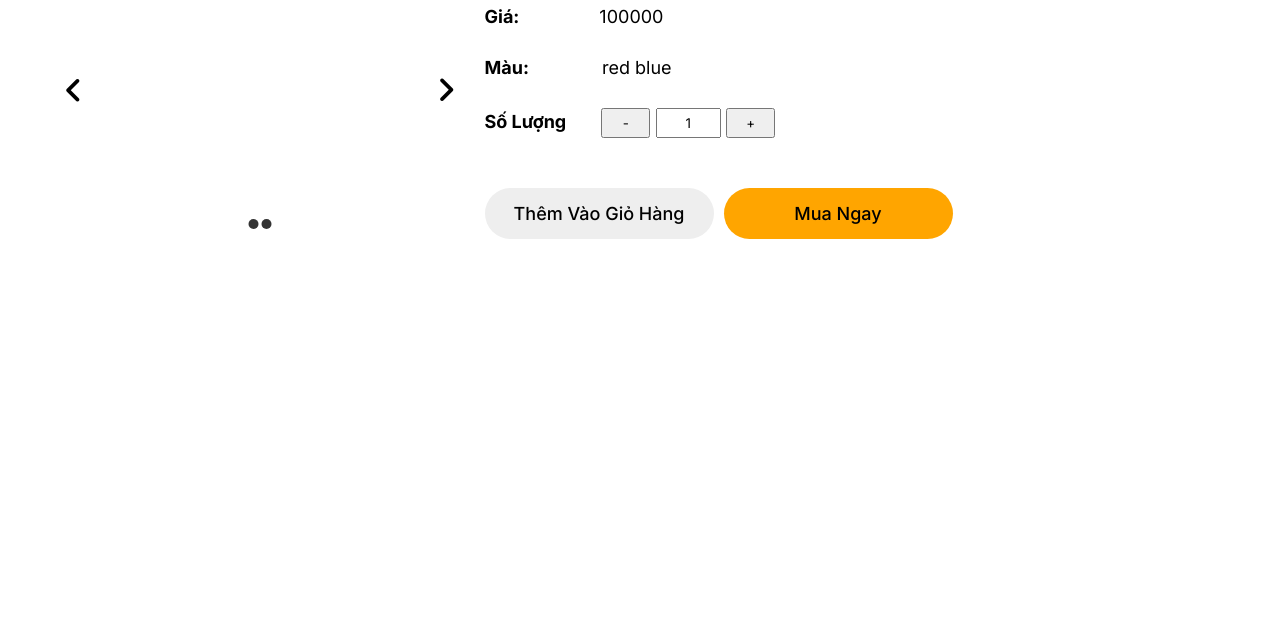
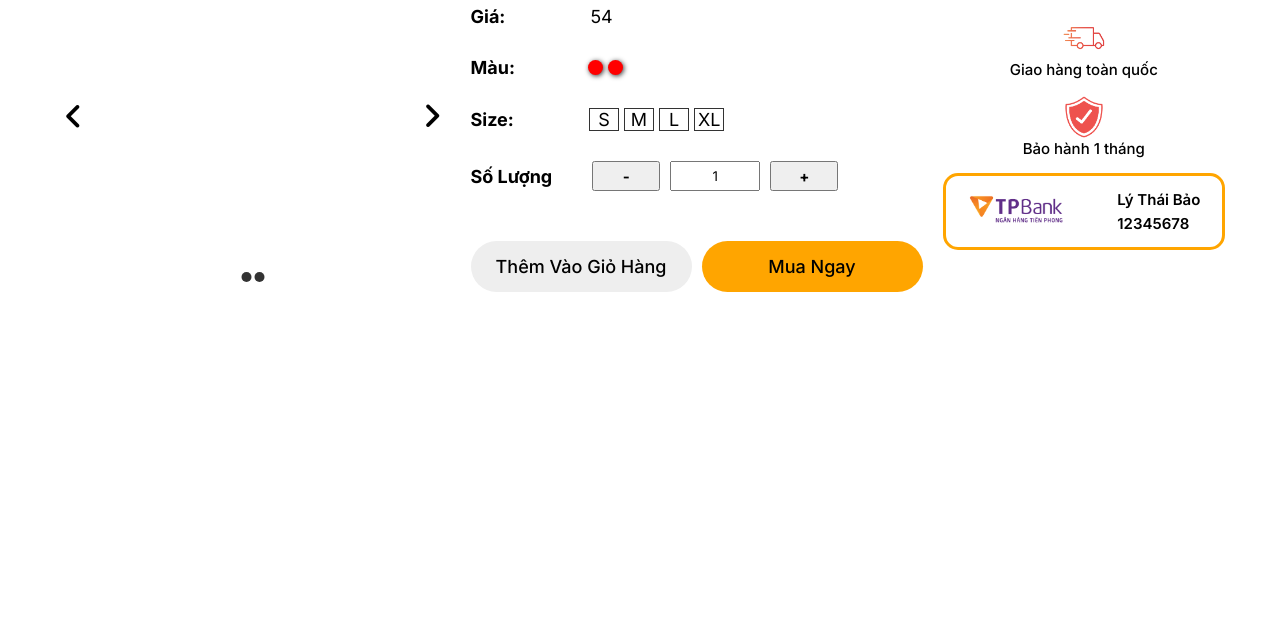
Before and after one commit to LyThaiBao/e-commerce, a plain HTML site: page detail.html in a window 1280 px wide. Shown: the part 160-800 px from the top of the page. Drawn offline with Linux system fonts and the light colour scheme; no server answers.

Commit message:
render detail product

```diff
--- a/css/detail.css
+++ b/css/detail.css
@@ -89,12 +89,32 @@
 }
 .product__color,
 .product__price,
-.product__quantity {
+.product__quantity,
+.product__size {
   font-size: 1.8rem;
   margin-bottom: 10px;
 }
+.product__size strong {
+  margin-right: 70px;
+}
+.product__size span {
+  display: inline-block;
+  width: 30px;
+  text-align: center;
+  border: 1px solid #333;
+  cursor: pointer;
+}
+.product__color span.active {
+  border: 2px solid orange;
+}
+.product__size span.active {
+  background: var(--linear-color);
+}
 .product__quantity {
-  width: 70%;
+  width: 100%;
+  display: flex;
+  align-items: center;
+  gap: 10px;
 }
 .product__quantity input {
   width: 20%;
@@ -103,10 +123,13 @@
   outline: none;
 }
 
-.subtraction,
-.addition {
+.reduce,
+.increase {
   width: 15%;
   height: 30px;
+  font-size: 1.5rem;
+  font-weight: bold;
+  cursor: pointer;
 }
 
 .product__cta {
@@ -124,6 +147,37 @@
   border-radius: 30px;
   text-align: center;
   cursor: pointer;
+  display: flex;
+  align-items: center;
+  justify-content: center;
+}
+.buyBow {
+  position: relative;
+  overflow: hidden;
+  /* border: 1px solid #333; */
+  /* border-top: 1px solid #333; */
+}
+.buyBow::after {
+  content: "";
+  position: absolute;
+  inset: 0;
+  background-color: #fff;
+  /* border-radius: 30px; */
+  opacity: 0.4;
+
+  animation: callToAction 1s infinite;
+}
+@keyframes callToAction {
+  0% {
+    width: 0;
+    left: 0;
+    right: 100%;
+  }
+  100% {
+    width: 100%;
+    left: 100%;
+    right: 0;
+  }
 }
 .product__quantity strong {
   margin-right: 30px;
@@ -134,6 +188,66 @@
 .product__color strong {
   margin-right: 68px;
 }
+.product__color span {
+  display: inline-block;
+  width: 15px;
+  height: 15px;
+  cursor: pointer;
+  margin-bottom: -1px;
+  border-radius: 100%;
+  background-color: red;
+  box-shadow: 1px 1px 5px #333;
+}
+
+/* ---------------------- Highlight--------------------------- */
+.main__highlight {
+  display: flex;
+  flex-wrap: wrap;
+}
+.main__highlight--return img,
+.main__highlight--ship img,
+.main__highlight--guarantee img,
+.main__highlight--card img {
+  width: 35%;
+}
+.main__highlight--return,
+.main__highlight--ship,
+.main__highlight--guarantee {
+  flex-basis: calc(100% / 3);
+  display: flex;
+  align-items: center;
+  flex-direction: column;
+  font-size: 1.1rem;
+  font-weight: 500;
+}
+.main__highlight--card {
+  flex-basis: 60%;
+  margin: 10px auto;
+  position: relative;
+  display: flex;
+  align-items: center;
+  border: 3px orange solid;
+  border-radius: 15px;
+  font-size: 1.6rem;
+  font-weight: 600;
+  padding: 18px 10px;
+  gap: 10px;
+}
+
+.main__highlight--card span:last-child {
+  display: block;
+  margin-top: 5px;
+  /* bottom: 20px; */
+}
+
+.main__highlight--return span,
+.main__highlight--ship span,
+.main__highlight--guarantee span {
+  display: inline-block;
+  width: 60%;
+  text-align: center;
+}
+
 @media (min-width: 800px) {
   .main__product {
     flex-direction: row;
@@ -145,4 +259,33 @@
   .main__detail--product {
     flex-basis: 40%;
   }
+  /* ----------------------Highlight------------------------------ */
+  .main__highlight {
+    flex-basis: 25%;
+    flex-direction: column;
+    height: 310px;
+  }
+  /* .main__highlight--card {
+    flex-basis: 33%;
+  } */
+  .main__highlight--card {
+    flex-direction: row !important;
+    gap: 10px;
+    justify-content: space-around;
+    padding: 0;
+    margin: 0;
+  }
+
+  .main__highlight--return img,
+  .main__highlight--ship img,
+  .main__highlight--guarantee img {
+    width: 15%;
+  }
+  .main__highlight--return,
+  .main__highlight--ship,
+  .main__highlight--guarantee,
+  .main__highlight--card {
+    flex-basis: calc(100% / 4);
+    font-size: 1.5rem;
+  }
 }
--- a/detail.html
+++ b/detail.html
@@ -41,17 +41,27 @@
           </div>
           <div class="main__detail--product">
             <h1 class="product__name">Áo Chống Nắng Vippro</h1>
-            <span class="product__price"><strong>Giá:</strong>100000</span>
+            <div class="product__price">
+              <strong>Giá:</strong>
+              <span>54</span>
+            </div>
             <div class="product__color">
               <strong>Màu:</strong>
-              <span>red</span>
-              <span>blue</span>
+              <span></span>
+              <span></span>
+            </div>
+            <div class="product__size">
+              <strong>Size:</strong>
+              <span class="">S</span>
+              <span>M</span>
+              <span>L</span>
+              <span>XL</span>
             </div>
             <div class="product__quantity">
               <strong>Số Lượng</strong>
-              <button class="subtraction">-</button>
-              <input type="number" value="1" />
-              <button class="addition">+</button>
+              <button class="reduce">-</button>
+              <input type="number" value="1" name="quality" />
+              <button class="increase">+</button>
             </div>
             <div class="product__cta">
               <div class="addCart" style="background-color: #eee">
@@ -62,7 +72,25 @@
               </div>
             </div>
           </div>
-          <div class="main__highlight"></div>
+          <div class="main__highlight">
+            <div class="main__highlight--return">
+              <img src="./img/highlight__return.png" alt="" />
+              <span>Chính sách hoàn trả</span>
+            </div>
+            <div class="main__highlight--ship">
+              <img src="./img/highlight__ship.png" alt="" />
+              <span>Giao hàng toàn quốc</span>
+            </div>
+            <div class="main__highlight--guarantee">
+              <img src="./img/highlight__guarantee.png" alt="" />
+              <span>Bảo hành 1 tháng</span>
+            </div>
+            <div class="main__highlight--card">
+              <img src="./img/bank.webp" alt="" />
+
+              <div><span>Lý Thái Bảo</span><span>12345678</span></div>
+            </div>
+          </div>
         </div>
       </div>
     </div>
--- /dev/null
+++ b/js/common/helper/formatVND.js
@@ -0,0 +1 @@
+export { formatVND } from "../../home/controller.js";
--- a/js/detail/controller.js
+++ b/js/detail/controller.js
@@ -6,3 +6,6 @@ export {
 export { getProduct } from "./modules/getDataApi.js";
 export { renderProductDetail } from "./modules/renderProduct.js";
 export { showSlide } from "./modules/galary.js";
+export { handleQuality } from "./modules/handleQuality.js";
+export { addActiveColorAndSize } from "./modules/handleActiveColorAndSize.js";
+export { formatVND } from "../common/helper/formatVND.js";
--- a/js/detail/index.js
+++ b/js/detail/index.js
@@ -5,12 +5,16 @@ import {
   showSlide,
   getProduct,
   renderProductDetail,
+  handleQuality,
+  addActiveColorAndSize,
 } from "./controller.js";
 let slides = document.querySelectorAll(".gallery__slide");
 async function start() {
   handleToggleCart();
   handleToggleNav();
+  handleQuality();
   addClassActive();
+  addActiveColorAndSize();
   await getProduct(renderProductDetail);
   showSlide(0);
 }
--- a/js/detail/modules/galary.js
+++ b/js/detail/modules/galary.js
@@ -7,24 +7,31 @@ export function showSlide(index) {
   let slides = document.querySelectorAll(".gallery__slide");
   let points = document.querySelectorAll(".point__slide div");
 
+  // ---------------- xóa tất cả các active cũ ----------------
   points.forEach((point) => {
     point.classList.remove("active");
   });
   slides.forEach((slide) => {
     slide.classList.remove("active");
-    // console.log(slides);
   });
-
+  // --------------------Thêm active vào đúng vs index--------------------------
   slides[index].classList.add("active");
   points[index].classList.add("active");
+  //----------------------Gọi lại hàm khi được bấm vào next hoặc prev-----------
   nextBtn.addEventListener("click", (e) => {
     currentSlide = (currentSlide + 1) % slides.length;
+    // if(currentIndex = 1) => next -> currentIndex = 0
     showSlide(currentSlide);
   });
   prevBtn.addEventListener("click", (e) => {
     currentSlide = (currentSlide - 1 + slides.length) % slides.length;
+    // if (currentIndex = 0) => prev -> currentIndex = 1
     showSlide(currentSlide);
   });
+  //----------------------Gọi lại hàm khi được bấm vào point----------
+  points.forEach((point, i) => {
+    point.addEventListener("click", (e) => {
+      showSlide(i);
+    });
+  });
 }
-
-// --------------addEventListenInner-------------
--- /dev/null
+++ b/js/detail/modules/handleActiveColorAndSize.js
@@ -0,0 +1,24 @@
+export function addActiveColorAndSize() {
+  let pointColor = document.querySelectorAll(".product__color span");
+  let sizes = document.querySelectorAll(".product__size span");
+
+  // ------------------------Xóa active và gắn sự kiện cho COLOR------------------------
+
+  pointColor.forEach((color) => {
+    color.addEventListener("click", (e) => {
+      pointColor.forEach((c) => c.classList.remove("active"));
+      color.classList.add("active");
+      let a = color.getAttribute("style").slice(18);
+      console.log(a);
+    });
+  });
+  // ------------------------Xóa active và gắn sự kiện cho SIZE------------------------
+  sizes.forEach((size) => {
+    size.addEventListener("click", (e) => {
+      sizes.forEach((s) => s.classList.remove("active"));
+      size.classList.add("active");
+      size.setAttribute("size", size.innerText);
+      console.log(size.innerText);
+    });
+  });
+}
--- /dev/null
+++ b/js/detail/modules/handleQuality.js
@@ -0,0 +1,16 @@
+export function handleQuality() {
+  // -----return boxInput để handle cart----------------
+  let boxInput = document.querySelector(
+    ".product__quantity input[name='quality']"
+  );
+  let btnReduce = document.querySelector(".reduce");
+  let btnIncrease = document.querySelector(".increase");
+  // ----------------Increase Value-------------------------
+  btnIncrease.addEventListener("click", (e) => {
+    boxInput.value++;
+  });
+  // ----------------Reduce Value-------------------------
+  btnReduce.addEventListener("click", (e) => {
+    boxInput.value = boxInput.value == 0 ? 0 : boxInput.value - 1;
+  });
+}
--- a/js/home/controller.js
+++ b/js/home/controller.js
@@ -2,3 +2,4 @@ export { handleToggleNav } from "./modules/toggleNav.js";
 export { handleToggleCart } from "./modules/toggleCart.js";
 export { addClassActive } from "./modules/classActive.js";
 export { getProductsData, renderHomeProduct } from "./modules/products.js";
+export { formatVND } from "./modules/products.js";
```
Also changed, not shown: data.json (+86 -0 lines), index.html (+0 -2 lines), js/detail/modules/renderProduct.js (+17 -2 lines), img/bank.webp (added), img/highlight__guarantee.png (added), img/highlight__return.png (added), img/highlight__ship.png (added).
